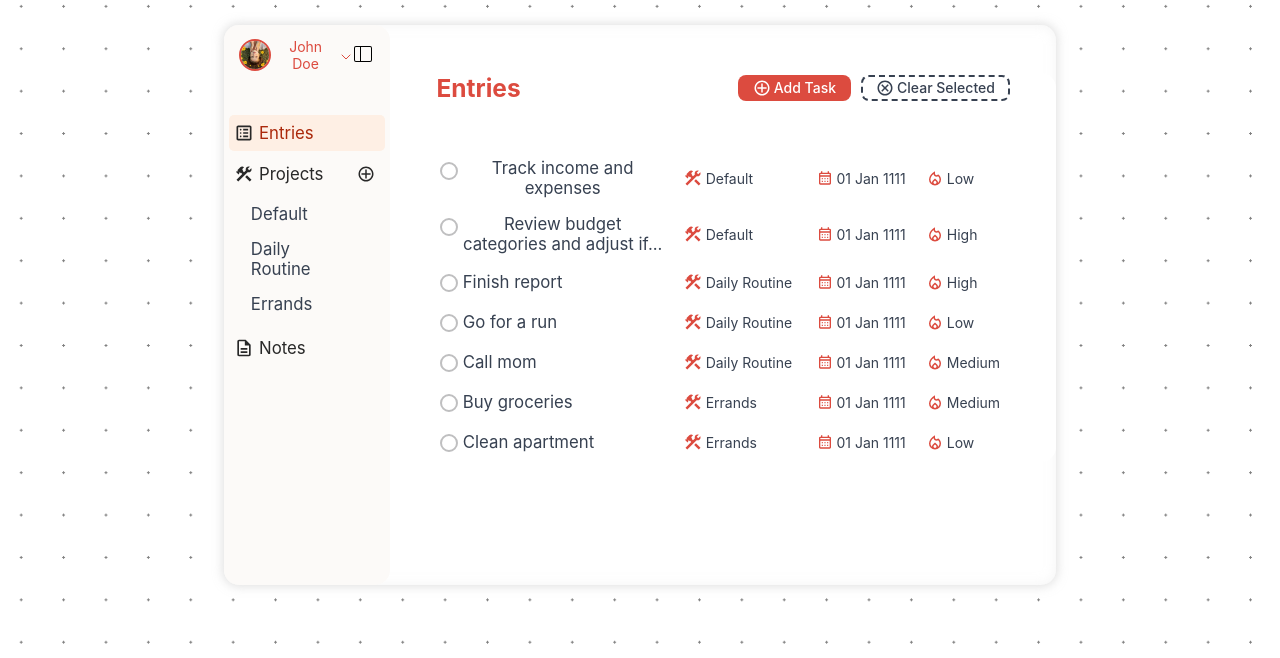
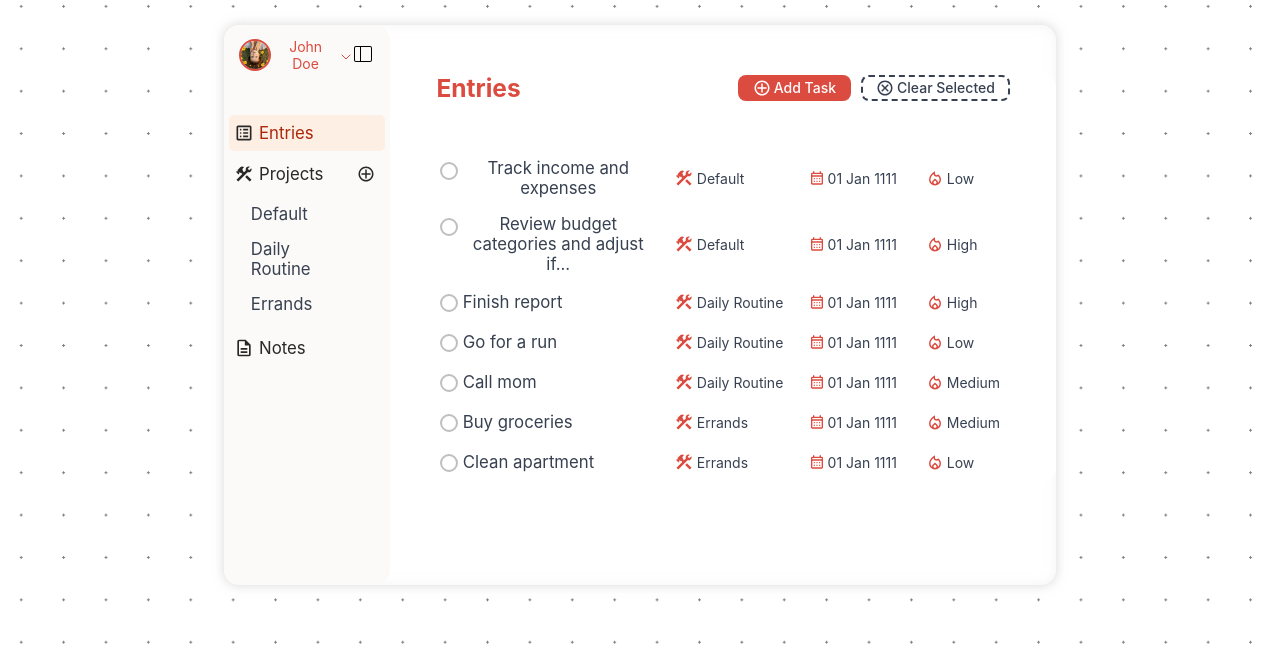
Before and after one commit to GoncaloJoseMoura/todo-list, a website built with webpack: page src/index.html in a window 1280 px wide. Shown: the part 142-800 px from the top of the page. Built offline with nearby package versions, Linux system fonts and the light colour scheme.

Commit message:
Change Date Field Size

```diff
--- a/src/pages/entries.css
+++ b/src/pages/entries.css
@@ -178,7 +178,7 @@
                 list-style: none;
                 padding-left: 0px;
                 display: grid;
-                grid-template-columns: 1fr 13ch 10ch 6ch 2ch;
+                grid-template-columns: 1fr 13ch 11ch 6ch 2ch;
                 gap: 20px;
                 justify-items: start;
                 width: 100%;
```
